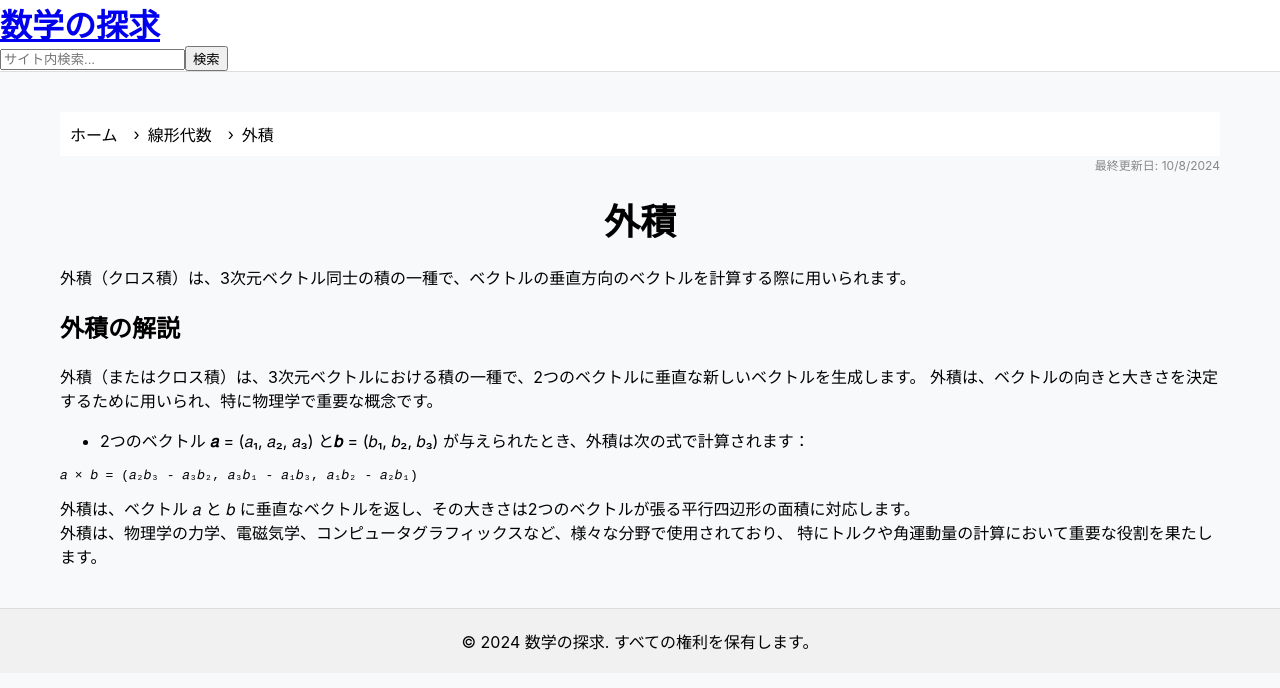
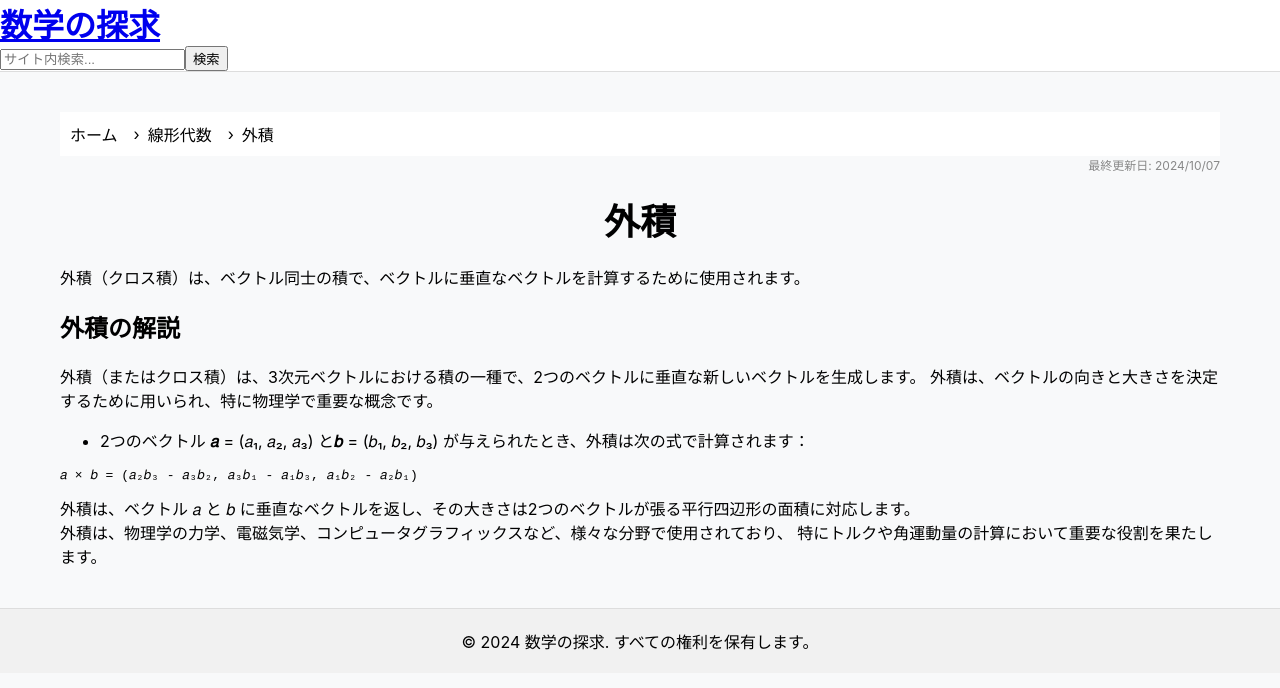
Before and after one commit to nakano0328/archive, a Next.js app: page /linear_algebra/crossproduct in a window 1280 px wide. Shown: the top 688 px of the page. Built offline with nearby package versions, Linux system fonts and the light colour scheme.

Commit message:
formatdateの作成

```diff
--- /dev/null
+++ b/app/components/formatDate.ts
@@ -0,0 +1,8 @@
+// 日付を yyyy/mm/dd 形式で表示する関数
+export const formatDate = (dateString: string): string => {
+  const date = new Date(dateString);
+  const year = date.getFullYear();
+  const month = String(date.getMonth() + 1).padStart(2, "0"); // 月を2桁にする
+  const day = String(date.getDate()).padStart(2, "0"); // 日を2桁にする
+  return `${year}/${month}/${day}`;
+};
--- a/app/linear_algebra/crossproduct/page.tsx
+++ b/app/linear_algebra/crossproduct/page.tsx
@@ -1,12 +1,9 @@
 import Breadcrumb from "@/app/components/Breadcrumb";
+import { metadata } from "@/app/linear_algebra/metadata";
+import { formatDate } from "@/app/components/formatDate"; // 日付フォーマット関数をインポート
 
 export default function CrossProductPage() {
-  const metaData = {
-    title: "外積",
-    description:
-      "外積（クロス積）は、3次元ベクトル同士の積の一種で、ベクトルの垂直方向のベクトルを計算する際に用いられます。",
-    lastUpdated: "2024-10-08",
-  };
+  const metaData = metadata.crossproduct;
 
   return (
     <div style={{ padding: "20px", position: "relative" }}>
@@ -14,7 +11,7 @@ export default function CrossProductPage() {
       <Breadcrumb
         items={[
           { name: '線形代数', href: '/linear_algebra' },
-          { name: '外積', href: '/linear_algebra/crossproduct' },
+          { name: metaData.title, href: '/linear_algebra/crossproduct' },
         ]}
       />
 
@@ -27,7 +24,7 @@ export default function CrossProductPage() {
           textAlign: "right", // 右寄せに設定
         }}
       >
-        最終更新日: {new Date(metaData.lastUpdated).toLocaleDateString()}
+        最終更新日: {formatDate(metaData.lastUpdated)}
       </div>
 
       <h1
```
Also changed, not shown: app/linear_algebra/dotproduct/page.tsx (+5 -5 lines), app/linear_algebra/page.tsx (+6 -5 lines).
